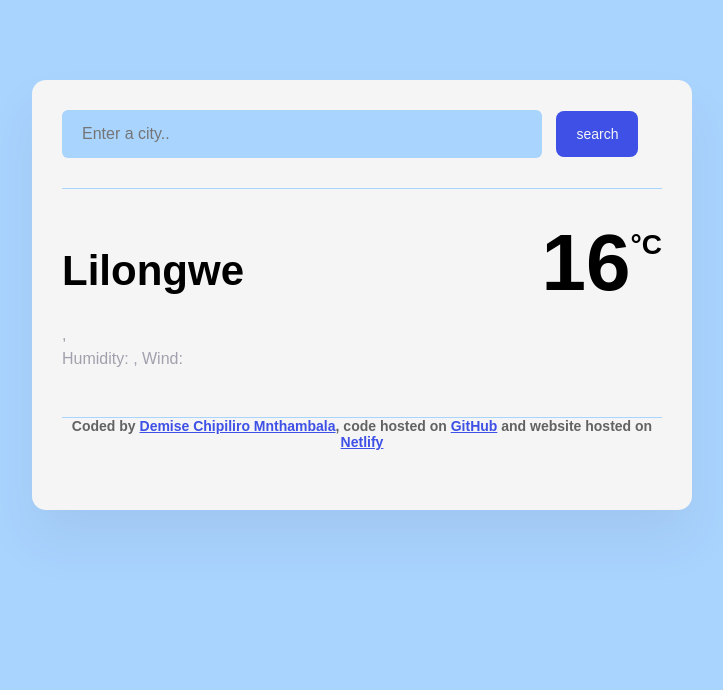
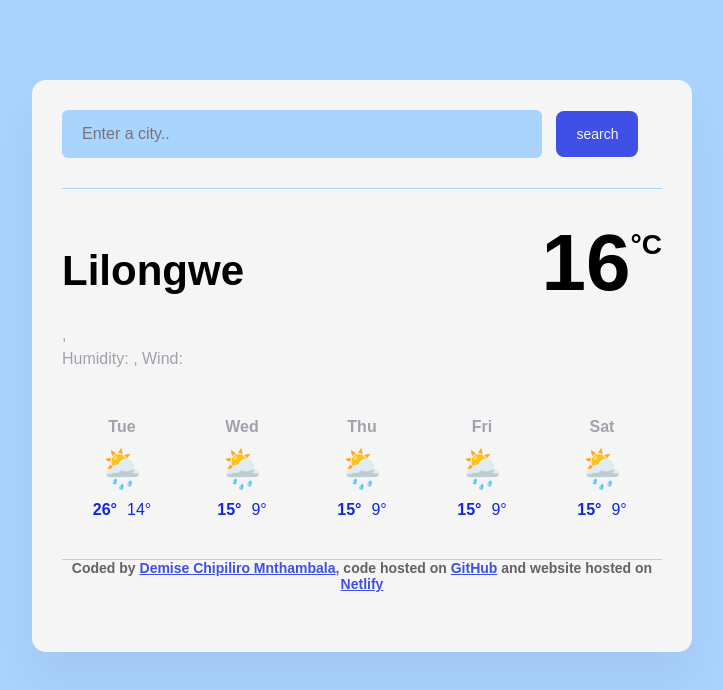
Before and after one commit to DemiLiloDev/Weather_App_Project, a plain HTML site: page index.html in a window 1280 px wide. Shown: the whole page, without its empty margins (278-1001 px from the left). Drawn offline with nearby package versions, Linux system fonts and the light colour scheme; no server answers; a web font is replaced by a local one.

Commit message:
Added the HTML and CSS for the weather forecast.

```diff
--- a/index.html
+++ b/index.html
@@ -3,9 +3,12 @@
   <head>
     <meta charset="UTF-8" />
     <meta name="viewport" content="width=device-width, initial-scale=1.0" />
-   <link rel="preconnect" href="https://fonts.googleapis.com">
-<link rel="preconnect" href="https://fonts.gstatic.com" crossorigin>
-<link href="https://fonts.googleapis.com/css2?family=Winky+Sans:ital,wght@0,300..900;1,300..900&display=swap" rel="stylesheet">
+    <link rel="preconnect" href="https://fonts.googleapis.com" />
+    <link rel="preconnect" href="https://fonts.gstatic.com" crossorigin />
+    <link
+      href="https://fonts.googleapis.com/css2?family=Winky+Sans:ital,wght@0,300..900;1,300..900&display=swap"
+      rel="stylesheet"
+    />
     <link rel="stylesheet" href="src/index.css" />
     <script src="https://cdn.jsdelivr.net/npm/axios@1.6.7/dist/axios.min.js"></script>
     <title>Weather App</title>
@@ -31,13 +34,57 @@
             <p class="weather-app-details">
               <span id="time"></span>, <span id="description"></span>
               <br />
-              Humidity: <strong id="humidity"></strong>, Wind: <strong id="wind-speed"></strong>
+              Humidity: <strong id="humidity"></strong>, Wind:
+              <strong id="wind-speed"></strong>
             </p>
-            </div>
+          </div>
           <div class="weather-app-temperature-container">
             <div id="icon"></div>
-          <div class="weather-app-temperature" id="temperature">16</div>
-          <div class="weather-app-unit">°C</div>
+            <div class="weather-app-temperature" id="temperature">16</div>
+            <div class="weather-app-unit">°C</div>
+          </div>
+        </div>
+        <div class="weather-forecast">
+          <div class="weather-forecast-day">
+            <div class="weather-forecast-date">Tue</div>
+            <div class="weather-forecast-icon">🌦️</div>
+            <div class="weather-forecast-temperatures">
+              <span class="high-temp">26°</span>
+              <span class="low-temp">14°</span>
+            </div>
+          </div>
+          <div class="weather-forecast-day">
+            <div class="weather-forecast-date">Wed</div>
+            <div class="weather-forecast-icon">🌦️</div>
+            <div class="weather-forecast-temperatures">
+              <span class="high-temp">15°</span>
+              <span class="low-temp">9°</span>
+            </div>
+          </div>
+          <div class="weather-forecast-day">
+            <div class="weather-forecast-date">Thu</div>
+            <div class="weather-forecast-icon">🌦️</div>
+            <div class="weather-forecast-temperatures">
+              <span class="high-temp">15°</span>
+              <span class="low-temp">9°</span>
+            </div>
+          </div>
+          <div class="weather-forecast-day">
+            <div class="weather-forecast-date">Fri</div>
+            <div class="weather-forecast-icon">🌦️</div>
+            <div class="weather-forecast-temperatures">
+              <span class="high-temp">15°</span>
+              <span class="low-temp">9°</span>
+            </div>
+          </div>
+          <div class="weather-forecast-day">
+            <div class="weather-forecast-date">Sat</div>
+            <div class="weather-forecast-icon">🌦️</div>
+            <div class="weather-forecast-temperatures">
+              <span class="high-temp">15°</span>
+              <span class="low-temp"> 9°</span>
+            </div>
+          </div>
         </div>
       </main>
 
--- a/src/index.css
+++ b/src/index.css
@@ -65,6 +65,58 @@ a {
   font-size: 28px;
 }
 
+.weather-forecast {
+  display: flex;
+  justify-content: space-around;
+  margin-top: 20px;
+}
+
+.weather-forecast-day {
+  display: flex;
+  flex-direction: column;
+  align-items: center;
+  text-align: center;
+  width: 80px;
+  padding: 10px;
+}
+
+.weather-forecast-icon {
+  font-size: center;
+  text-align: center;
+}
+
+.weather-forecast-date {
+  text-align: center;
+  color: rgba(39, 33, 66, 0.4);
+  font-size: 16px;
+  line-height: 20px;
+  margin-bottom: 10px;
+}
+
+.weather-forecast-icon {
+  font-size: 38px;
+  text-align: center;
+}
+
+.weather-forecast-temperatures {
+  text-align: center;
+  color: #1125e2;
+  margin-top: 10px;
+  display: flex;
+  justify-content: center;
+  gap: 10px;
+}
+
+.high-temp {
+  font-weight: bold;
+  color: #1125e2;
+}
+
+.low-temp {
+  color: #1125e2;
+  font-weight: normal;
+}
+
 header {
   border-bottom: 1px solid #a9d4fe;
   padding: 0 0 30px 0;
```
